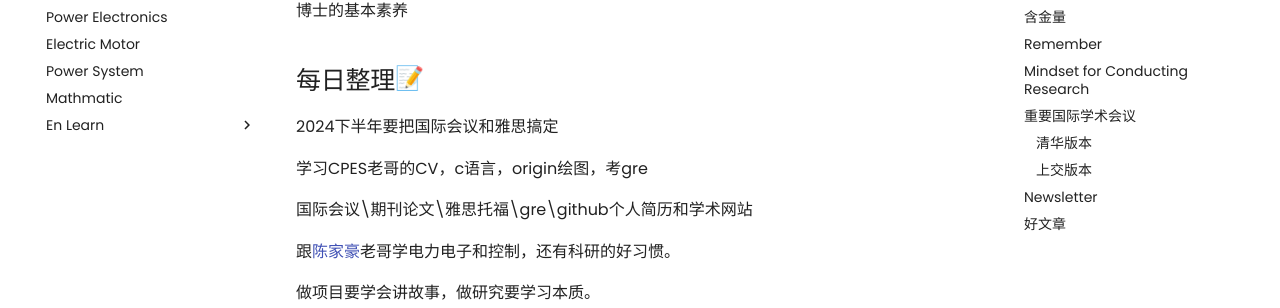
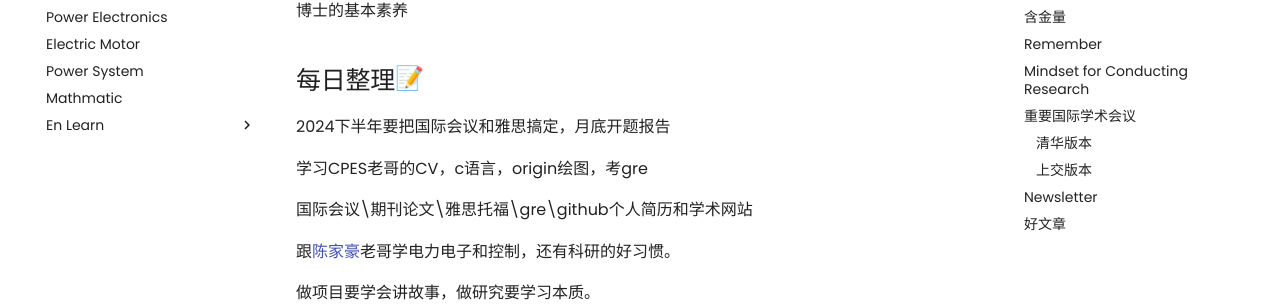
Before and after one commit to Pengyu-Jin/Pengyu-Jin.github.io, an MkDocs documentation site: the page built from docs/major/research/research.md, in a window 1280 px wide and 900 px high, scrolled down 344 px. Shown: the part 145-453 px from the top of the window. Built offline with MkDocs 1.6.1 and Material for MkDocs 9.7.7, drawn with Linux system fonts in a browser that asks for light colours; emoji names are drawn with the system emoji font; comment, search, counter and statistics services are not loaded.

Commit message:
20241128

```diff
--- a/docs/major/research/research.md
+++ b/docs/major/research/research.md
@@ -12,7 +12,7 @@ AI agent + EMS
 
 ## 每日整理:memo:
 
-2024下半年要把国际会议和雅思搞定
+2024下半年要把国际会议和雅思搞定，月底开题报告
 
 学习CPES老哥的CV，c语言，origin绘图，考gre
 
```
